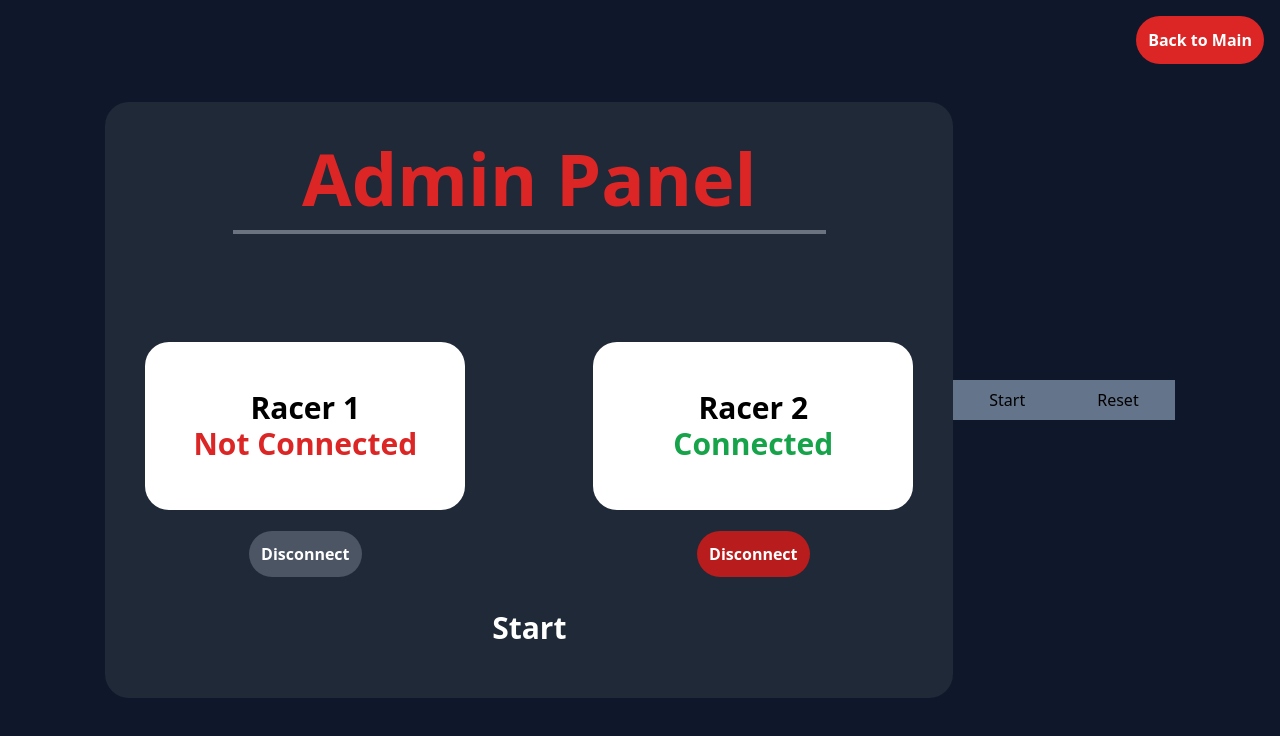
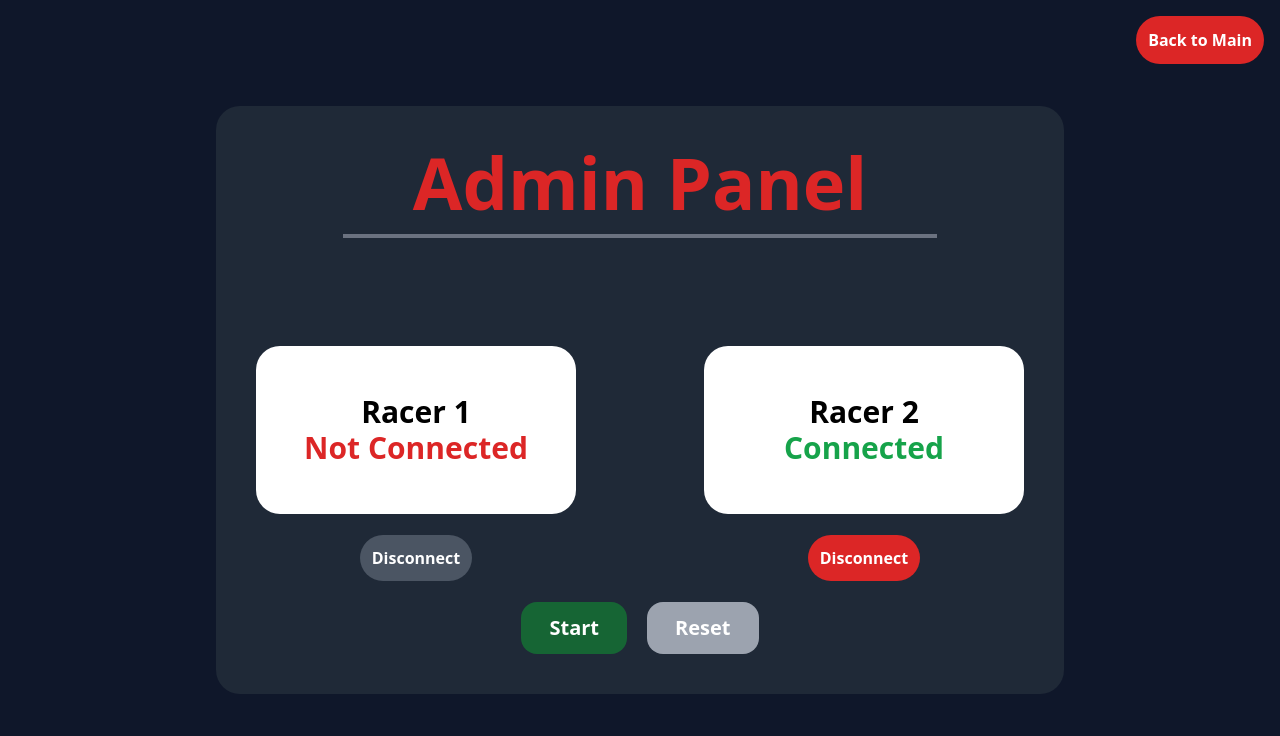
Before and after one commit to Chris-Gonz/CS321_Race_Management, a Next.js app in the folder src/frontend/: page /admin in a window 1280 px wide. Shown: the top 736 px of the page. Built offline with nearby package versions, Linux system fonts and the light colour scheme; no server answers.

Commit message:
redsign start reset button design and color

```diff
--- a/src/frontend/src/pages/admin.tsx
+++ b/src/frontend/src/pages/admin.tsx
@@ -20,12 +20,10 @@ export default function Admin() {
 		socket = io();
 		socket.on("connect", () => {
 			setIsRunning(localStorage.getItem("toggle") === "true");
-			console.log("connected");
 		});
 
 		socket.on("get-toggle", (toggle) => {
 			setIsRunning(toggle);
-			console.log("from get-toggle " + toggle);
 		});
 
 		return null;
@@ -57,7 +55,7 @@ export default function Admin() {
 							<div key={i} className="flex justify-center p-12 rounded-3xl w-80">
 								<button key={i} className="font-black text-white ">
 									<span
-										className={Cars.connection ? "bg-red-700 rounded-full p-3 hover:bg-red-900" : "bg-gray-600 rounded-full p-3 "}
+										className={Cars.connection ? "bg-red-600 rounded-full p-3 hover:bg-red-900" : "bg-gray-600 rounded-full p-3 "}
 									>
 										Disconnect
 									</span>
@@ -65,13 +63,12 @@ export default function Admin() {
 							</div>
 						))}
 					</div>
-					<button className="py-3 text-3xl font-black text-white bg-transparent bg-green-800 rounded-full hover:bg-green-900 px-52">
-						Start
-					</button>
-				</div>
 
+					<div className="flex w-1/2 justify-center items-center gap-5">
 						<button
-					className="py-2 px-9 bg-slate-500 "
+							className={`py-3 px-7 text-xl font-black text-white ${isRunning ? "bg-red-600" : "bg-green-800"}  rounded-2xl hover:${
+								isRunning ? "bg-red-700" : "bg-green-900"
+							}`}
 							onClick={() => {
 								localStorage.setItem("toggle", isRunning ? "false" : "true");
 								socket.emit("update-toggle", isRunning ? false : true);
@@ -79,12 +76,19 @@ export default function Admin() {
 						>
 							{isRunning ? "Stop" : "Start"}
 						</button>
-				<button className="py-2 px-9 bg-slate-500" onClick={() => {
+						<button
+							className="py-3 px-7 text-xl font-black text-white bg-gray-400 rounded-2xl hover:bg-gray-500"
+							onClick={() => {
 								localStorage.setItem("toggle", "false");
 								socket.emit("update-toggle", false);
 								localStorage.setItem("time", "0");
 								socket.emit("clear-time");
-				}}>Reset</button>
+							}}
+						>
+							Reset
+						</button>
+					</div>
+				</div>
 			</div>
 		</div>
 	);
--- a/src/frontend/src/pages/api/socket.js
+++ b/src/frontend/src/pages/api/socket.js
@@ -2,12 +2,11 @@ import { Server } from "socket.io";
 
 export default function SocketHandler(req, res) {
 	if (res.socket.server.io) {
-		console.log("Already set up");
 		res.end();
 		return;
 	}
 
-	console.log("Setting up");
+	console.log("Setting up socket.io server");
 	const io = new Server(res.socket.server);
 	res.socket.server.io = io;
 
@@ -18,7 +17,7 @@ export default function SocketHandler(req, res) {
 
 		socket.on("clear-time", (time) => {
 			io.emit("clear-time", time);
-		})
+		});
 	});
 
 	res.end();
```
Lines whose indentation alone changed are shown as unchanged.
